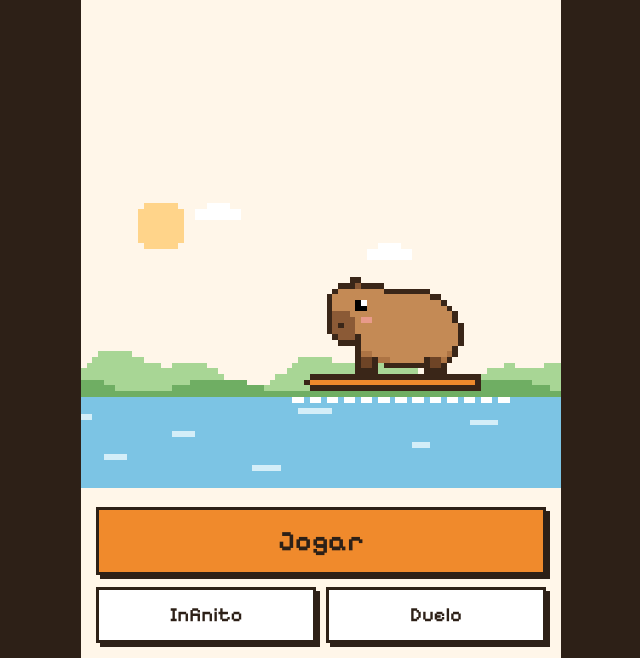
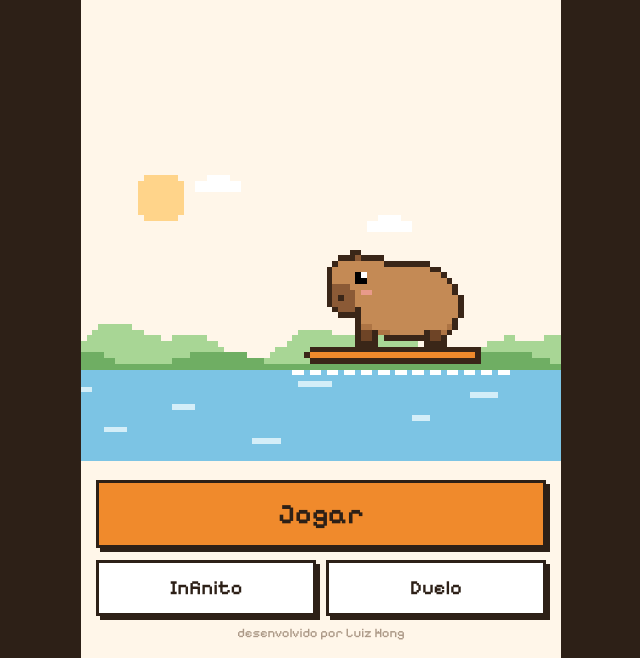
Before and after one commit to LH573x/Pororoca, a website built with Vite: page index.html in a window 1280 px wide. Shown: the part 142-800 px from the top of the page, without its empty margins (319-959 px from the left). Built offline with nearby package versions, Linux system fonts and the light colour scheme.

Commit message:
Crédito discreto na tela inicial
Co-Authored-By: Claude Opus 5.5 <noreply@anthropic.com>
Claude-Session: https://claude.ai/code/session_01NvH5TnuPY3CwKnTBEy4BQU

```diff
--- a/index.html
+++ b/index.html
@@ -27,6 +27,7 @@
    <button class="sec px" id="infBtn">Infinito</button>
    <button class="sec px" id="duelBtn">Duelo</button>
   </div>
+  <p class="credit">desenvolvido por Luiz Hong</p>
  </section>
 
  <!-- Pergunta + onda -->
--- a/src/style.css
+++ b/src/style.css
@@ -130,3 +130,4 @@ canvas{image-rendering:pixelated;image-rendering:crisp-edges;display:block}
 #app.kb .hint{min-height:0;margin-bottom:6px}
 #app.kb .ans input,#app.kb .ans .go{height:46px}
 #app.kb .ans .go{width:46px}
+.credit{margin:14px 0 0;text-align:center;font:500 13px/1 var(--f);color:var(--mute);opacity:.7}
```
